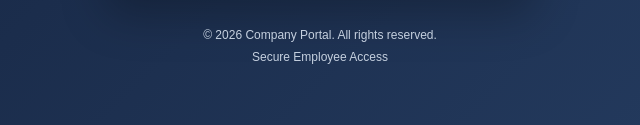
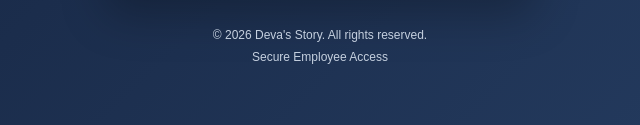
Before and after one commit to MOHANRAJHARI/Login-Page, a plain HTML site: page index.html in a window 1280 px wide. Shown: the part 672-797 px from the top of the page, 320-960 px from the left. Drawn offline with Linux system fonts and the light colour scheme.

Commit message:
Change title and copyright in index.html

```diff
--- a/index.html
+++ b/index.html
@@ -5,7 +5,7 @@
     <meta charset="UTF-8">
     <meta name="viewport" content="width=device-width, initial-scale=1.0">
 
-    <title>Company Portal | Login</title>
+    <title>Deva's Story | Login</title>
 
     <link rel="stylesheet" href="style.css">
 </head>
@@ -106,7 +106,7 @@
         </main>
 
         <footer class="page-footer">
-            <p>&copy; 2026 Company Portal. All rights reserved.</p>
+            <p>&copy; 2026 Deva's Story. All rights reserved.</p>
             <p>Secure Employee Access</p>
         </footer>
 
```
